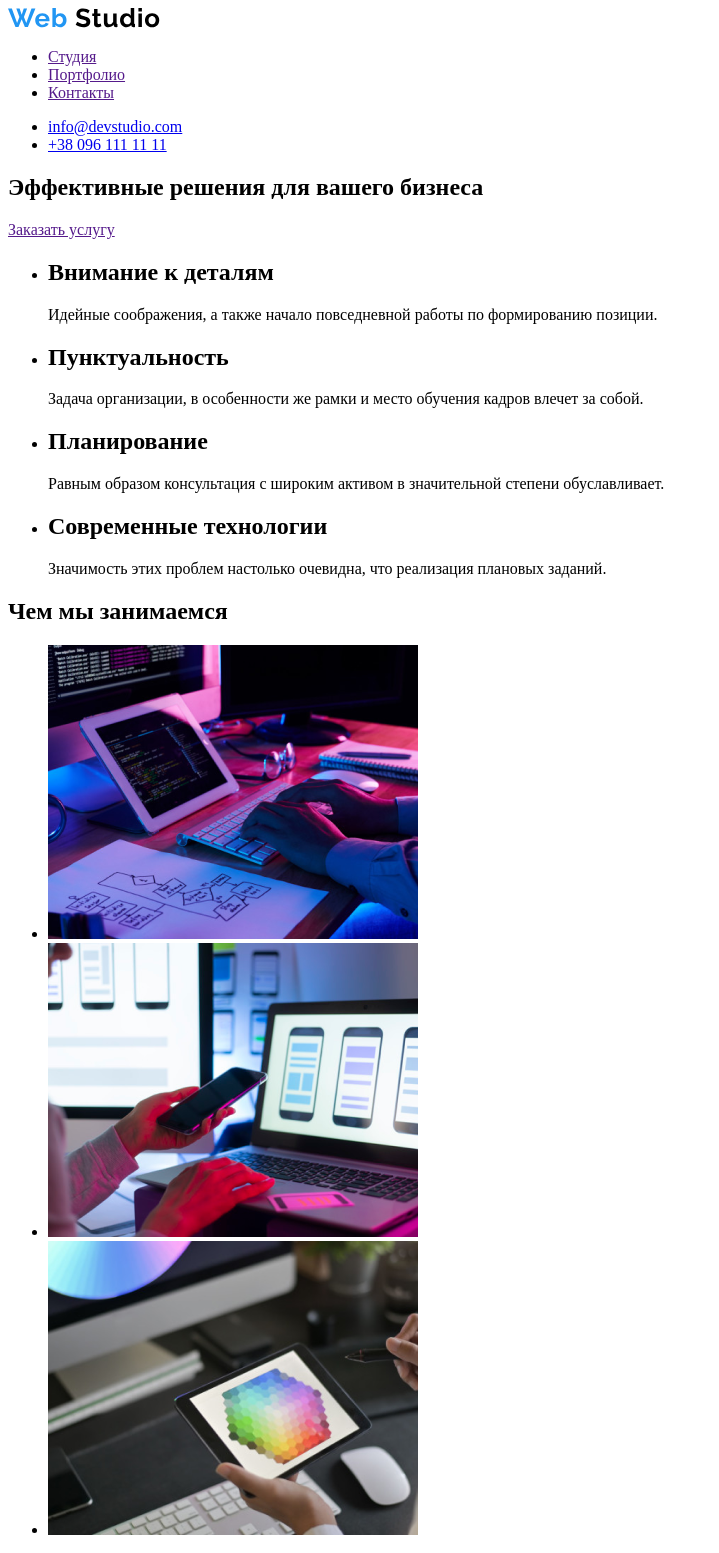
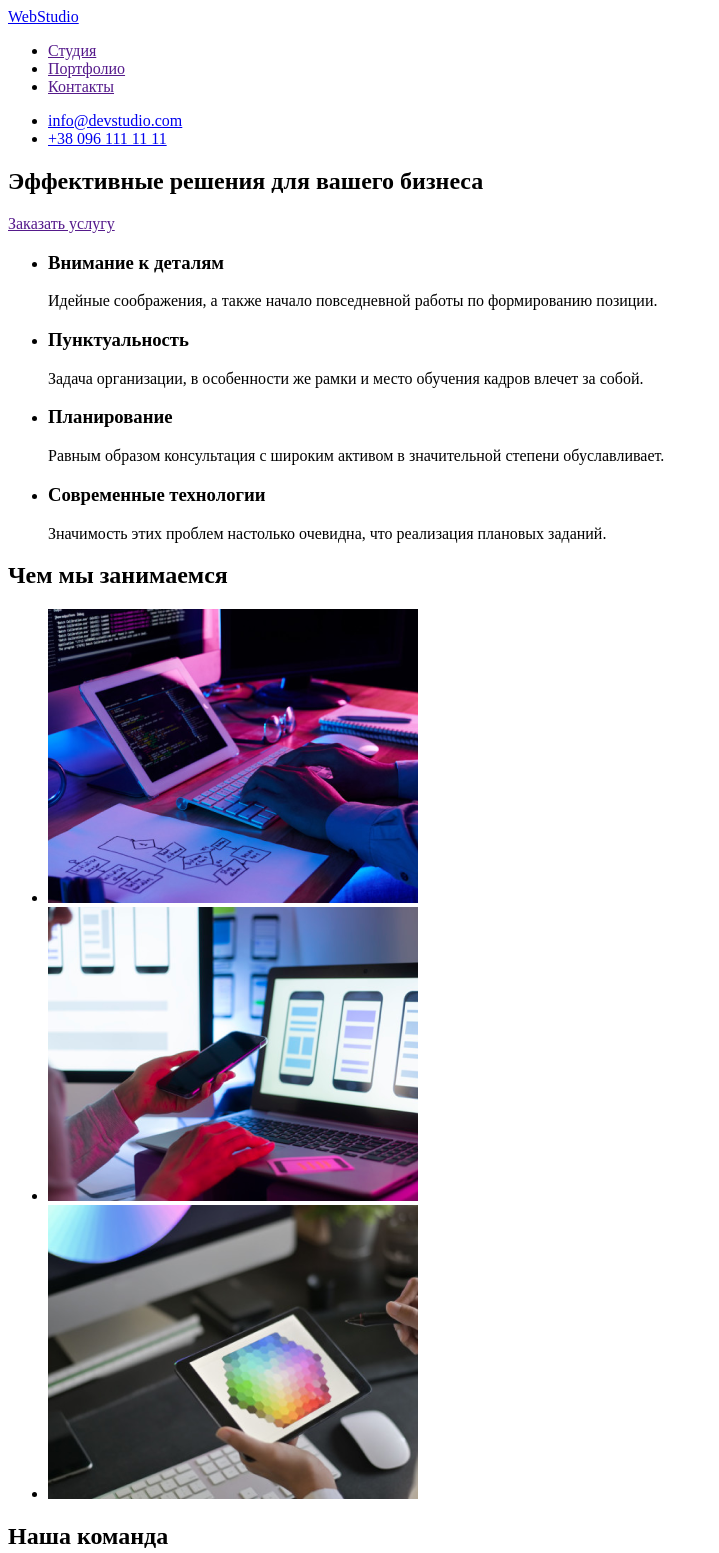
Before and after one commit to TverdovskyiAleksey/goit-markup-hw-01, a plain HTML site: page index.html in a window 1280 px wide. Shown: the top 1553 px of the page, without its empty margins (0-719 px from the left). Drawn offline with Linux system fonts and the light colour scheme.

Commit message:
Update index.html

```diff
--- a/index.html
+++ b/index.html
@@ -11,9 +11,8 @@
 
     <!--Шапка-->
     <header>
-        <nav>
         <a href="./index.html">
-                <img src="/images/WebStudio.svg" alt="Ссылка на Главную">
+            WebStudio
         </a>
 
         <ul>
@@ -21,7 +20,7 @@
             <li> <a href="">Портфолио</a></li>
             <li> <a href="">Контакты</a></li>
         </ul>
-
+        <nav>
             <ul>
                 <li><a href="mailto:info@devstudio.com">info@devstudio.com</a></li>
                 <li><a href="tel:+380961111111">+38 096 111 11 11</a></li>
@@ -32,30 +31,28 @@
     <!--Основной-->
     <main>
         <!--Hero-->
-        <div>
         <section>
             <h1>Эффективные решения для вашего бизнеса</h1>
             <a href="">Заказать услугу</a>
         </section>
-        </div>
 
         <!--Особености-->
         <section>
             <ul>
                 <li>
-                    <h2>Внимание к деталям</h2>
+                    <h3>Внимание к деталям</h3>
                     <p>Идейные соображения, а также начало повседневной работы по формированию позиции.</p>
                 </li>
                 <li>
-                    <h2>Пунктуальность</h2>
+                    <h3>Пунктуальность</h3>
                     <p>Задача организации, в особенности же рамки и место обучения кадров влечет за собой.</p>
                 </li>
                 <li>
-                    <h2>Планирование</h2>
+                    <h3>Планирование</h3>
                     <p>Равным образом консультация с широким активом в значительной степени обуславливает.</p>
                 </li>
                 <li>
-                    <h2>Современные технологии</h2>
+                    <h3>Современные технологии</h3>
                     <p>Значимость этих проблем настолько очевидна, что реализация плановых заданий.</p>
                 </li>
             </ul>
@@ -65,21 +62,9 @@
         <section>
             <h2>Чем мы занимаемся</h2>
             <ul>
-                <li>
-                    <a href="">
-                        <img src="images/img.png" alt="Пишет код">
-                    </a>
-                </li>
-                <li>
-                    <a href="">
-                        <img src="images/img1.png" alt="Настраивает телефон">
-                    </a>
-                </li>
-                <li>
-                    <a href="">
-                        <img src="images/img2.png" alt="Делает дизайн">
-                    </a>
-                </li>
+                <li><img src="images/img.png" alt="Пишет код" width="370"></li>
+                <li><img src="images/img1.png" alt="Настраивает телефон" width="370"></li>
+                <li><img src="images/img2.png" alt="Делает дизайн" width="370"></li>
             </ul>
         </section>
 
@@ -88,30 +73,22 @@
             <h2>Наша команда</h2>
             <ul>
                 <li>
-                    <a href="">
                     <img src="images/photo.jpg" alt="Игорь Демьяненко" width="270">
-                    </a>
                     <h3>Игорь Демьяненко</h3>
                     <p>Product Designer</p>
                 </li>
                 <li>
-                    <a href="">
                     <img src="images/photo1.jpg" alt="Ольга Репина" width="270">
-                    </a>
                     <h3>Ольга Репина</h3>
                     <p>Frontend Developer</p>
                 </li>
                 <li>
-                    <a href="">
                     <img src="images/photo2.jpg" alt="Николай Тарасов" width="270">
-                    </a>
                     <h3>Николай Тарасов</h3>
                     <p>Marketing</p>
                 </li>
                 <li>
-                    <a href="">
                     <img src="images/photo3.jpg" alt="Михаил Ермаков" width="270">
-                    </a>
                     <h3>Михаил Ермаков</h3>
                     <p>UI Designer</p>
                 </li>
@@ -121,16 +98,14 @@
 
     <!--Подвал-->
     <footer>
-        <nav>
         <a href="./index.html">
-                <img src="/images/WebStudio.svg" alt="Ссылка на Главную">
+            WebStudio
         </a>
         <address>
             <a href="">г. Киев, пр-т Леси Украинки, 26</a>
             <a href="mailto:info@example.com">info@example.com</a>
             <a href="tel:+380991111111">+38 099 111 11 11</a>
         </address>
-        </nav>
     </footer>
 </body>
 
```
Lines whose indentation alone changed are shown as unchanged.
